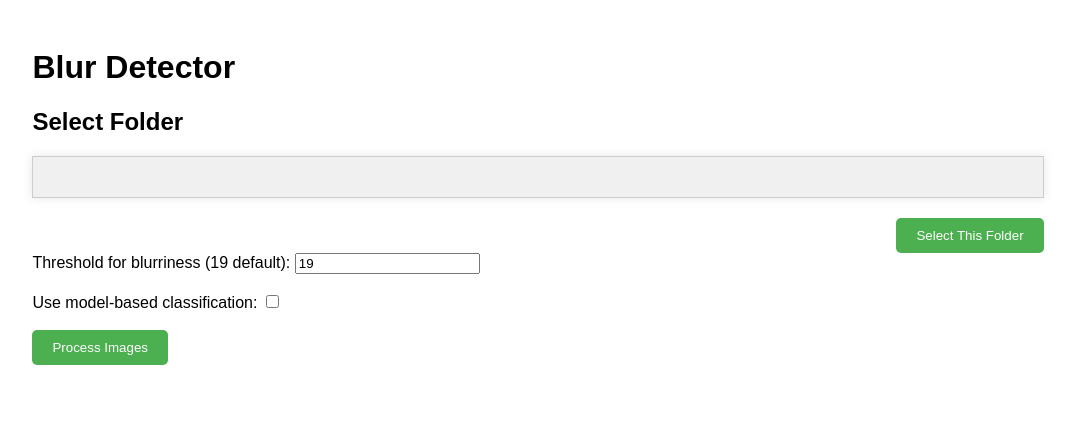
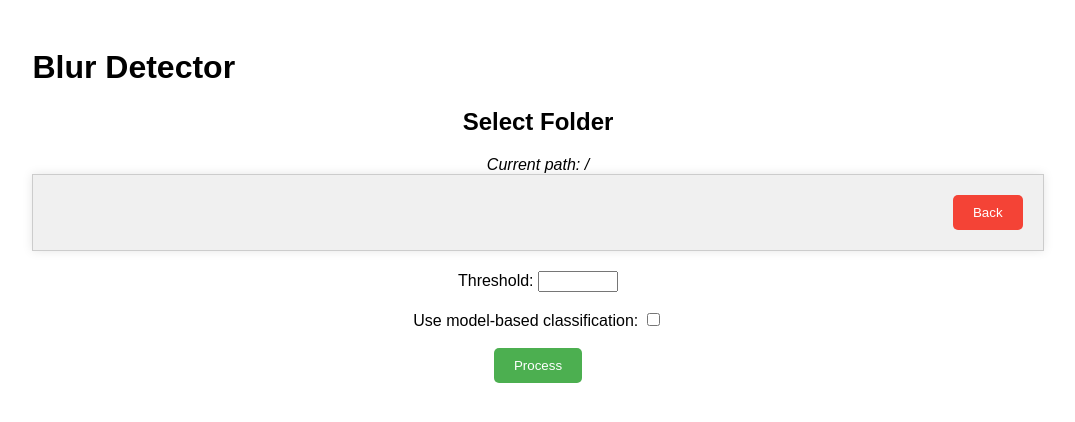
Before and after one commit to jacobm85/bulk-blur-detection, a Flask app: page / in a window 1280 px wide. Shown: the top 422 px of the page, without its empty margins (102-1177 px from the left). Run offline with Flask 3, Linux system fonts and the light colour scheme; some libraries are stand-ins or nearby versions.

Commit message:
Update index.html

```diff
--- a/templates/index.html
+++ b/templates/index.html
@@ -5,86 +5,127 @@
     <title>Blur Detector</title>
     <script src="https://cdn.socket.io/4.0.0/socket.io.min.js"></script>
     <style>
-        body { font-family: Arial, sans-serif; }
-        .container { width: 80%; margin: 0 auto; padding: 20px; }
-        .file-browser { background-color: #f0f0f0; border: 1px solid #ccc; padding: 20px; margin-bottom: 20px; box-shadow: 0 0 10px rgba(0, 0, 0, 0.1); }
-        .directory { font-weight: bold; cursor: pointer; margin: 5px 0; padding: 5px; }
-        .actions { text-align: right; }
-        button { background-color: #4CAF50; color: white; padding: 10px 20px; border: none; border-radius: 5px; cursor: pointer; }
-        button:hover { background-color: #45a049; }
-        .selected { background-color: #2196F3; }
+        body {
+            font-family: Arial, sans-serif;
+        }
+        .container {
+            width: 80%;
+            margin: 0 auto;
+            padding: 20px;
+        }
+        .file-browser {
+            background-color: #f0f0f0;
+            border: 1px solid #ccc;
+            padding: 20px;
+            margin-bottom: 20px;
+            box-shadow: 0 0 10px rgba(0, 0, 0, 0.1);
+        }
+        .directory, .file {
+            margin: 5px 0;
+            padding: 5px;
+            cursor: pointer;
+        }
+        .directory {
+            font-weight: bold;
+        }
+        .actions {
+            text-align: right;
+        }
+        .form-section {
+            text-align: center;
+            margin-top: 20px;
+        }
+        .current-path {
+            font-style: italic;
+        }
+        button {
+            background-color: #4CAF50;
+            color: white;
+            padding: 10px 20px;
+            border: none;
+            border-radius: 5px;
+            cursor: pointer;
+            transition: background-color 0.3s;
+        }
+        button:hover {
+            background-color: #45a049;
+        }
+        .back-button {
+            background-color: #f44336;
+        }
+        .back-button:hover {
+            background-color: #e53935;
+        }
+        .selected {
+            background-color: #2196F3;
+        }
+        .selected:hover {
+            background-color: #1E88E5;
+        }
     </style>
 </head>
 <body>
-    <div class="container">
-        <h1>Blur Detector</h1>
+
+<div class="container">
+    <h1>Blur Detector</h1>
+    <div class="form-section">
         <h2>Select Folder</h2>
-        <div id="file-browser" class="file-browser"></div>
-        <div class="actions">
-            <button type="button" id="select-folder-btn" onclick="selectFolder()">Select This Folder</button>
+        <div id="path" class="current-path">Current path: /</div>
+        <div class="file-browser">
+            <div id="files-list"></div>
+            <div class="actions">
+                <button id="back" class="back-button">Back</button>
+            </div>
         </div>
-        <form id="process-form" method="POST" action="/process" class="form-section">
-            <input type="hidden" name="source_folder" id="source_folder">
-            <label for="threshold">Threshold for blurriness (19 default):</label>
-            <input type="text" name="threshold" id="threshold" value="19">
-            <br><br>
-            <label for="final_blurry_folder">Use model-based classification:</label>
-            <input type="checkbox" name="model_based_classification" id="model_based_classification" value="true">
-            <br><br>
-            <button type="submit">Process Images</button>
+        <form method="POST" action="/process">
+            <input type="text" name="source_folder" id="source-folder" hidden />
+            <label for="threshold">Threshold:</label>
+            <input type="number" name="threshold" min="0" max="100" step="0.1" required /><br><br>
+            <label for="modelbased">Use model-based classification:</label>
+            <input type="checkbox" name="modelbased" id="modelbased" /><br><br>
+            <button type="submit">Process</button>
         </form>
     </div>
+</div>
 
-    <script>
-        const socket = io();
-        let currentPath = '/app/images';
-        let folderSelected = false;
+<script>
+    const socket = io.connect('http://' + document.domain + ':' + location.port);
 
-        function browse(path) {
-            currentPath = path;
-            folderSelected = false;
-            socket.emit('browse', {path: path});
-        }
+    // Handle directory browsing
+    let currentPath = '/';
 
-        function goBack() {
-            const pathSegments = currentPath.split('/');
-            pathSegments.pop();
-            const newPath = pathSegments.join('/');
-            browse(newPath || '/app/images');
-        }
+    socket.emit('browse', { path: currentPath });
 
-        function selectFolder() {
-            document.getElementById('source_folder').value = currentPath;
-            folderSelected = true;
-        }
+    socket.on('files', function (data) {
+        const filesDiv = document.getElementById('files-list');
+        filesDiv.innerHTML = '';
 
-        socket.on('files', data => {
-            const fileBrowser = document.getElementById('file-browser');
-            fileBrowser.innerHTML = '';
-
-            const path = document.createElement('p');
-            path.className = 'current-path';
-            path.textContent = `Current path: ${data.path}`;
-            fileBrowser.appendChild(path);
-
-            data.files.forEach(file => {
-                if (file.is_dir) {
-                    const fileElement = document.createElement('div');
-                    fileElement.textContent = file.name;
-                    fileElement.className = 'directory';
-                    fileElement.onclick = () => { browse(data.path + '/' + file.name); };
-                    fileBrowser.appendChild(fileElement);
-                }
-            });
-
-            const backButton = document.createElement('button');
-            backButton.textContent = 'Back';
-            backButton.onclick = goBack;
-            fileBrowser.appendChild(backButton);
+        data.files.forEach(file => {
+            const div = document.createElement('div');
+            div.textContent = file.name;
+            div.classList.add(file.is_dir ? 'directory' : 'file');
+            div.onclick = () => navigate(file, data.path);
+            filesDiv.appendChild(div);
         });
 
-        socket.on('error', data => {
-            alert(data.message);
-        });
+        const pathDisplay = document.getElementById('path');
+        pathDisplay.textContent = 'Current path: ' + data.path;
+    });
 
-        //
+    function navigate(file, path) {
+        if (file.is_dir) {
+            currentPath = path + '/' + file.name;
+            socket.emit('browse', { path: currentPath });
+        }
+    }
+
+    document.getElementById('back').onclick = () => {
+        const pathParts = currentPath.split('/');
+        pathParts.pop();
+        currentPath = pathParts.join('/');
+        socket.emit('browse', { path: currentPath });
+    };
+</script>
+
+</body>
+</html>
```
